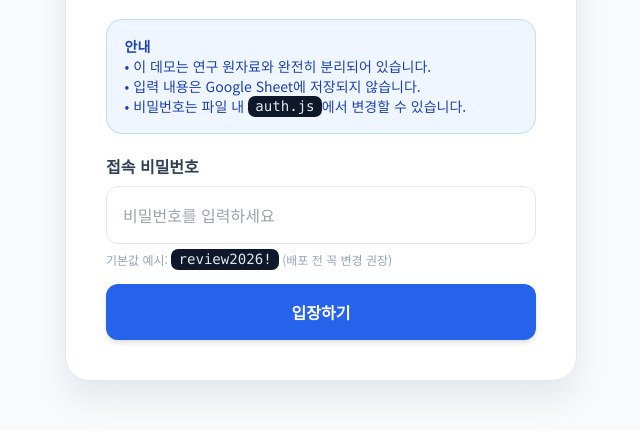
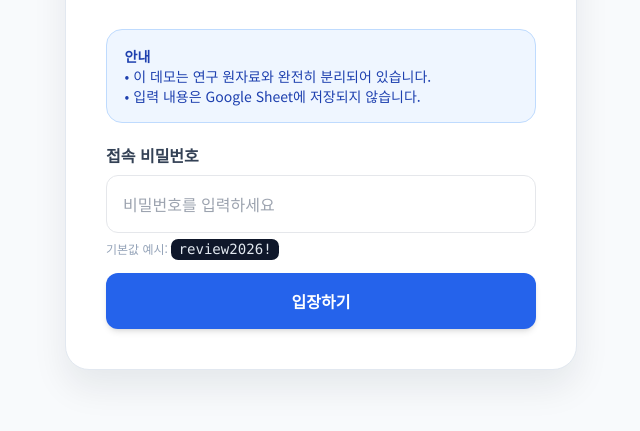
Before and after one commit to yoonheejangs/review-demo-openai, a website: page public/password.html in a window 1280 px wide. Shown: the part 333-764 px from the top of the page, without its empty margins (319-959 px from the left). Drawn offline with nearby package versions, Linux system fonts and the light colour scheme.

Commit message:
Add files via upload

```diff
--- a/public/password.html
+++ b/public/password.html
@@ -16,13 +16,12 @@
     <strong>안내</strong><br>
     • 이 데모는 연구 원자료와 완전히 분리되어 있습니다.<br>
     • 입력 내용은 Google Sheet에 저장되지 않습니다.<br>
-    • 비밀번호는 파일 내 <span class="code-badge">auth.js</span>에서 변경할 수 있습니다.
   </div>
   <form id="password-form" class="space-y-4">
     <div>
       <label class="block font-bold text-slate-700 mb-2">접속 비밀번호</label>
       <input id="password-input" type="password" class="w-full p-4 border rounded-xl focus:ring-4 focus:ring-blue-100 focus:border-blue-500 outline-none" placeholder="비밀번호를 입력하세요">
-      <p class="text-xs text-slate-400 mt-2">기본값 예시: <span class="code-badge">review2026!</span> (배포 전 꼭 변경 권장)</p>
+      <p class="text-xs text-slate-400 mt-2">기본값 예시: <span class="code-badge">review2026!</span></p>
     </div>
     <button type="submit" class="w-full bg-blue-600 hover:bg-blue-700 text-white font-bold py-4 rounded-xl shadow-md transition">입장하기</button>
   </form>
```
